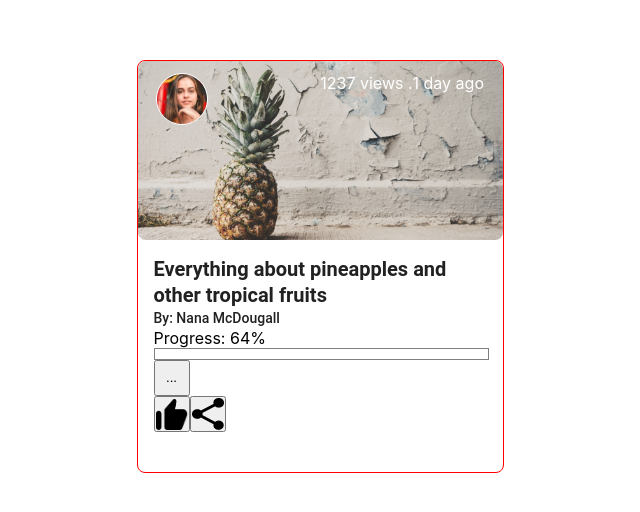
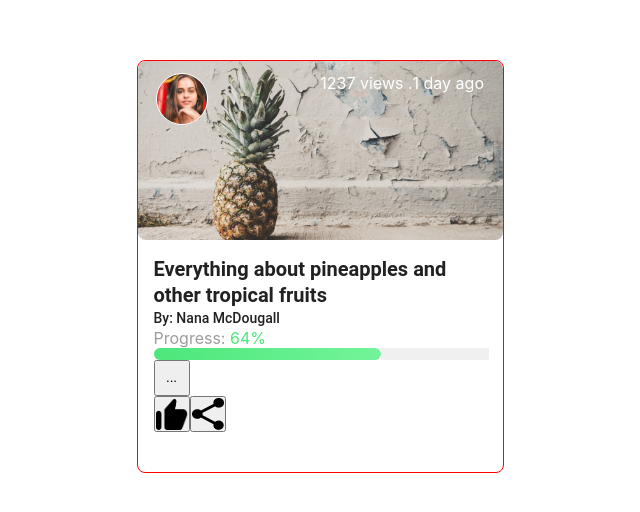
Before and after one commit to AvetBadalyan/Cretrix-task, a React (Create React App) app: page / in a window 1280 px wide. Shown: the part 134-646 px from the top of the page, without its empty margins (320-960 px from the left). Built offline with nearby package versions, Linux system fonts and the light colour scheme.

Commit message:
feat: style progress scale and nubmer

```diff
--- a/src/Components/bottom part/BottomPart.css
+++ b/src/Components/bottom part/BottomPart.css
@@ -3,6 +3,9 @@
 }
 
 .bottom-part-container {
+  display: flex;
+  flex-direction: column;
+  justify-content: flex-start;
 }
 
 .title-container {
@@ -29,15 +32,37 @@
 .progress-display {
   height: 12px;
   width: 335px;
-  border: 1px solid grey;
+  border-radius: 8px;
+  display: flex;
+}
+
+.progress-word {
+  color: #9c9c9c;
+}
+
+.progress-percent {
+  color: #4ce77b;
+}
+
+.progress-green-part {
+  background: linear-gradient(90deg, #4ce77b 0%, #73f49a 100%);
+  width: 227px;
+  height: 100%;
+  border-radius: 8px;
+}
+
+.progress-white-part {
+  background: #f0f0f0;
+  height: 100%;
+  width: 108px;
 }
 
 .options-button {
-    height: 36px;
-    width: 36px;
+  height: 36px;
+  width: 36px;
 }
 
 .options-button img {
-    height: 100%;
-    width: 100%;
+  height: 100%;
+  width: 100%;
 }
--- a/src/Components/bottom part/BottomPart.jsx
+++ b/src/Components/bottom part/BottomPart.jsx
@@ -16,7 +16,10 @@ export default function BottomPart() {
         </div>
 
         <div className="progress-container">
-          <p> Progress: 64%</p>
+          <p>
+
+           <span className="progress-word">Progress:</span>  <span className="progress-percent">64%</span>
+          </p>
           <div className="progress-display">
             <div className="progress-green-part"></div>
             <div className="progress-white-part"></div>
```
